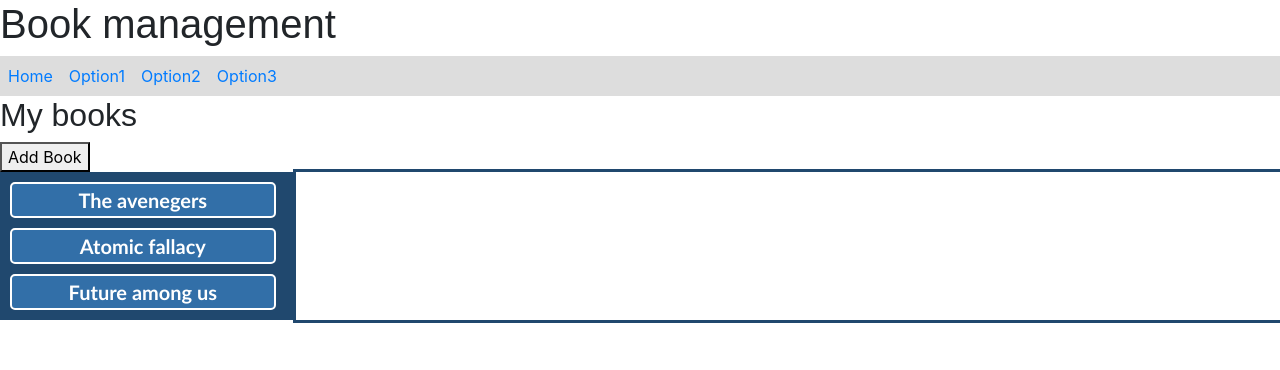
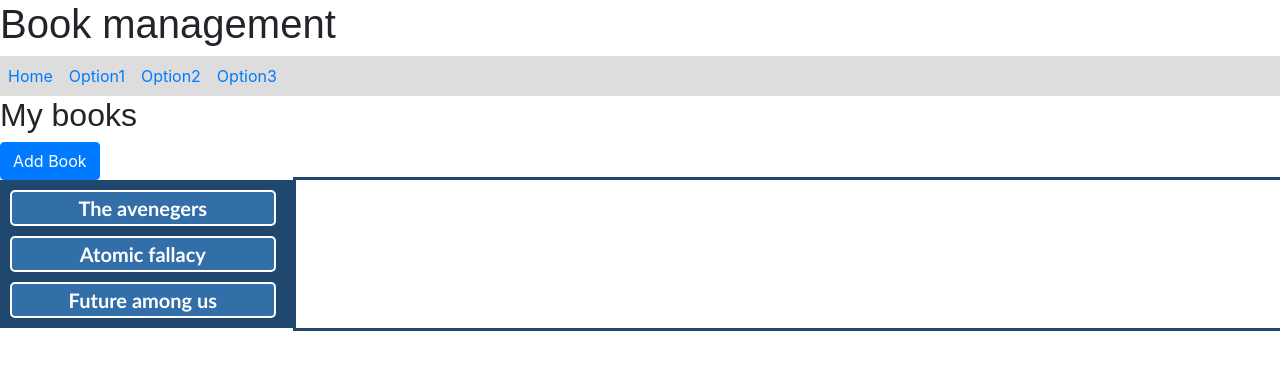
Before and after one commit to kaneran/angular-practice-project-book-manager, an Angular app: page /app-component in a window 1280 px wide. Shown: the top 370 px of the page. Built offline with nearby package versions, Linux system fonts and the light colour scheme.

Commit message:
3 files modified

```diff
--- a/src/app/home.component.html
+++ b/src/app/home.component.html
@@ -1,5 +1,5 @@
 <h2>My books</h2>
-<button (click)= "addBook()">Add Book</button>
+<button class="btn btn-primary" (click)= "addBook()">Add Book</button>
 <div *ngIf="books$ | async as books">
 	<div id="div1">
 		<button *ngFor="let book of books" (click)="bookClicked(book)">
--- a/src/styles.css
+++ b/src/styles.css
@@ -1,2 +1 @@
 /* Add application styles & imports to this file! */
-@import "@angular/material/prebuilt-themes/deeppurple-amber.css";
```
Also changed, not shown: package.json (+15 -12 lines).
